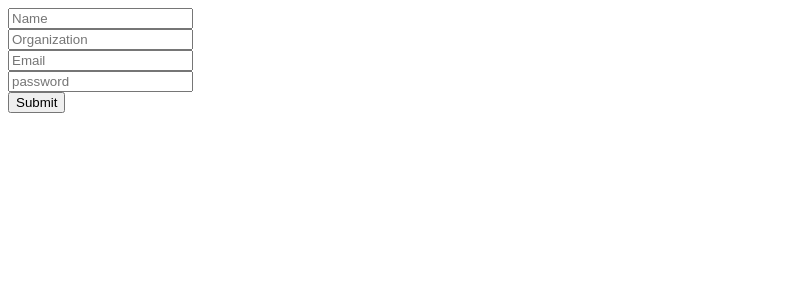
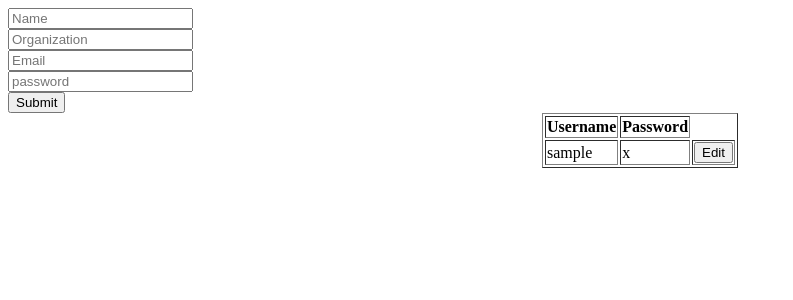
Before and after one commit to raizengxd/React-Activity, a PHP site: page / in a window 1280 px wide. Shown: the top 300 px of the page, without its empty margins (0-793 px from the left). Run offline with PHP 8.4, Linux system fonts and the light colour scheme; tables that the repository leaves empty or names only in its code hold one stand-in row (values such as "Sample post").

Commit message:
added buttons per detail

```diff
--- a/CRUD/index.php
+++ b/CRUD/index.php
@@ -13,5 +13,39 @@
         <input type ="password" placeholder="password" name = "password"><br>
         <input type ="submit">
     </form>
+
+    <center>
+    <?php
+
+    include("condb.php");
+
+
+
+    $result = mysqli_query($conn,"SELECT * FROM tbl_login");
+
+    echo "<table border='1'>
+    <tr>
+    <th>Username</th>
+    <th>Password</th>
+    </tr>";
+
+
+    while($row = mysqli_fetch_array($result))
+    {
+    echo "<tr>";
+    echo "<td>" . $row['username'] . "</td>";
+    echo "<td>" . $row['password'] . "</td>";
+    echo "<td><button>Edit</button></td></tr>";
+    }
+    echo "</table>";
+
+
+
+
+
+    mysqli_close($conn);
+    ?>
+
+</center>
 </body>
 </html>
```
Also changed, not shown: CRUD/insertDetails.php (+11 -1 lines), XpgonN0X_400x400.jpg (added).
